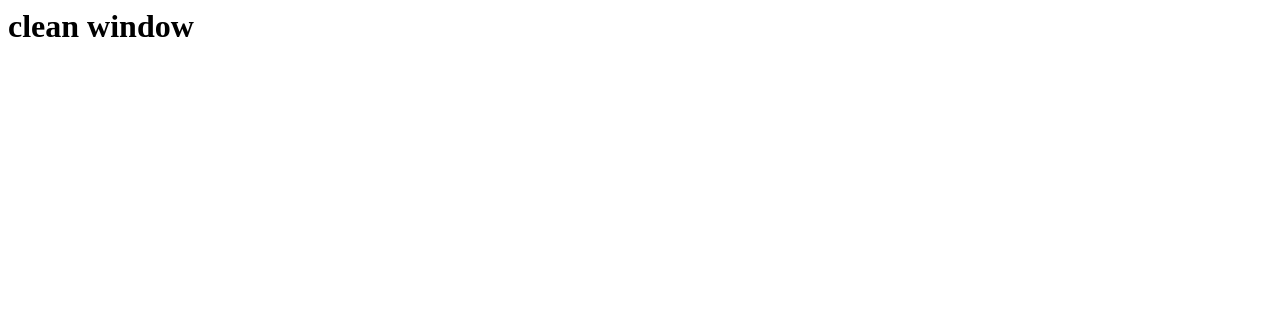
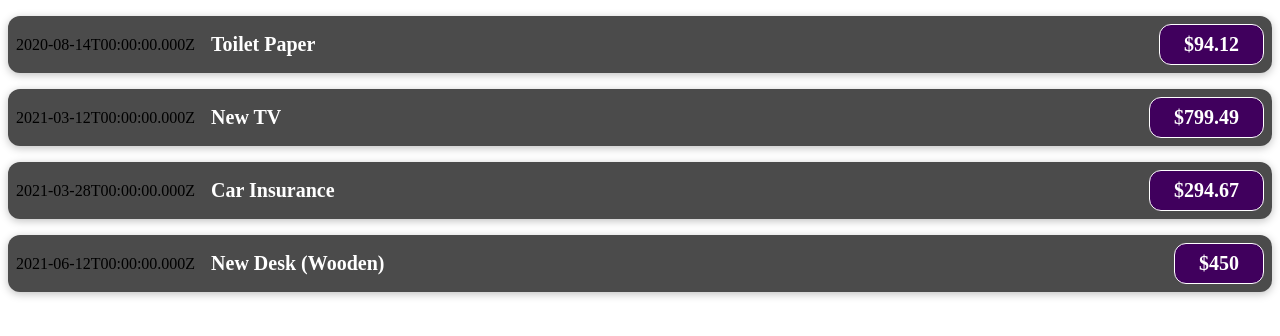
Before and after one commit to zhilyakov1986/stackblitz-udemy-cource, a React (Create React App) app: page / in a window 1280 px wide. Shown: the top 336 px of the page. Built offline with nearby package versions, Linux system fonts and the light colour scheme.

Commit message:
passing down props

```diff
--- a/src/App.tsx
+++ b/src/App.tsx
@@ -1,7 +1,49 @@
+import ExpenseItem from './components/ExpenseItem';
+
 function App() {
+  const expenses = [
+    {
+      id: 'e1',
+      title: 'Toilet Paper',
+      amount: 94.12,
+      date: new Date(2020, 7, 14),
+    },
+    { id: 'e2', title: 'New TV', amount: 799.49, date: new Date(2021, 2, 12) },
+    {
+      id: 'e3',
+      title: 'Car Insurance',
+      amount: 294.67,
+      date: new Date(2021, 2, 28),
+    },
+    {
+      id: 'e4',
+      title: 'New Desk (Wooden)',
+      amount: 450,
+      date: new Date(2021, 5, 12),
+    },
+  ];
   return (
     <div>
-      <h1>clean window</h1>
+      <ExpenseItem
+        title={expenses[0].title}
+        amount={expenses[0].amount}
+        date={expenses[0].date}
+      />
+      <ExpenseItem
+        title={expenses[1].title}
+        amount={expenses[1].amount}
+        date={expenses[1].date}
+      />
+      <ExpenseItem
+        title={expenses[2].title}
+        amount={expenses[2].amount}
+        date={expenses[2].date}
+      />
+      <ExpenseItem
+        title={expenses[3].title}
+        amount={expenses[3].amount}
+        date={expenses[3].date}
+      />
     </div>
   );
 }
--- /dev/null
+++ b/src/components/ExpenseItem.css
@@ -0,0 +1,56 @@
+.expense-item {
+  display: flex;
+  justify-content: space-between;
+  align-items: center;
+  box-shadow: 0 2px 8px rgba(0, 0, 0, 0.25);
+  padding: 0.5rem;
+  margin: 1rem 0;
+  border-radius: 12px;
+  background-color: #4b4b4b;
+}
+
+.expense-item__description {
+  display: flex;
+  flex-direction: column;
+  gap: 1rem;
+  align-items: flex-end;
+  flex-flow: column-reverse;
+  justify-content: flex-start;
+  flex: 1;
+}
+
+.expense-item h2 {
+  color: #3a3a3a;
+  font-size: 1rem;
+  flex: 1;
+  margin: 0 1rem;
+  color: white;
+}
+
+.expense-item__price {
+  font-size: 1rem;
+  font-weight: bold;
+  color: white;
+  background-color: #40005d;
+  border: 1px solid white;
+  padding: 0.5rem;
+  border-radius: 12px;
+}
+
+@media (min-width: 580px) {
+  .expense-item__description {
+    flex-direction: row;
+    align-items: center;
+    justify-content: flex-start;
+    flex: 1;
+  }
+
+  .expense-item__description h2 {
+    font-size: 1.25rem;
+  }
+
+  .expense-item__price {
+    font-size: 1.25rem;
+    padding: 0.5rem 1.5rem;
+  }
+}
--- /dev/null
+++ b/src/components/ExpenseItem.tsx
@@ -0,0 +1,15 @@
+import { FC } from 'react';
+import './ExpenseItem.css';
+
+const ExpenseItem: FC = (props: any): JSX.Element => {
+  return (
+    <div className="expense-item">
+      <div>{props.date.toISOString()}</div>
+      <div className="expense-item__description">
+        <h2>{props.title}</h2>
+        <div className="expense-item__price">${props.amount}</div>
+      </div>
+    </div>
+  );
+};
+export default ExpenseItem;
```
